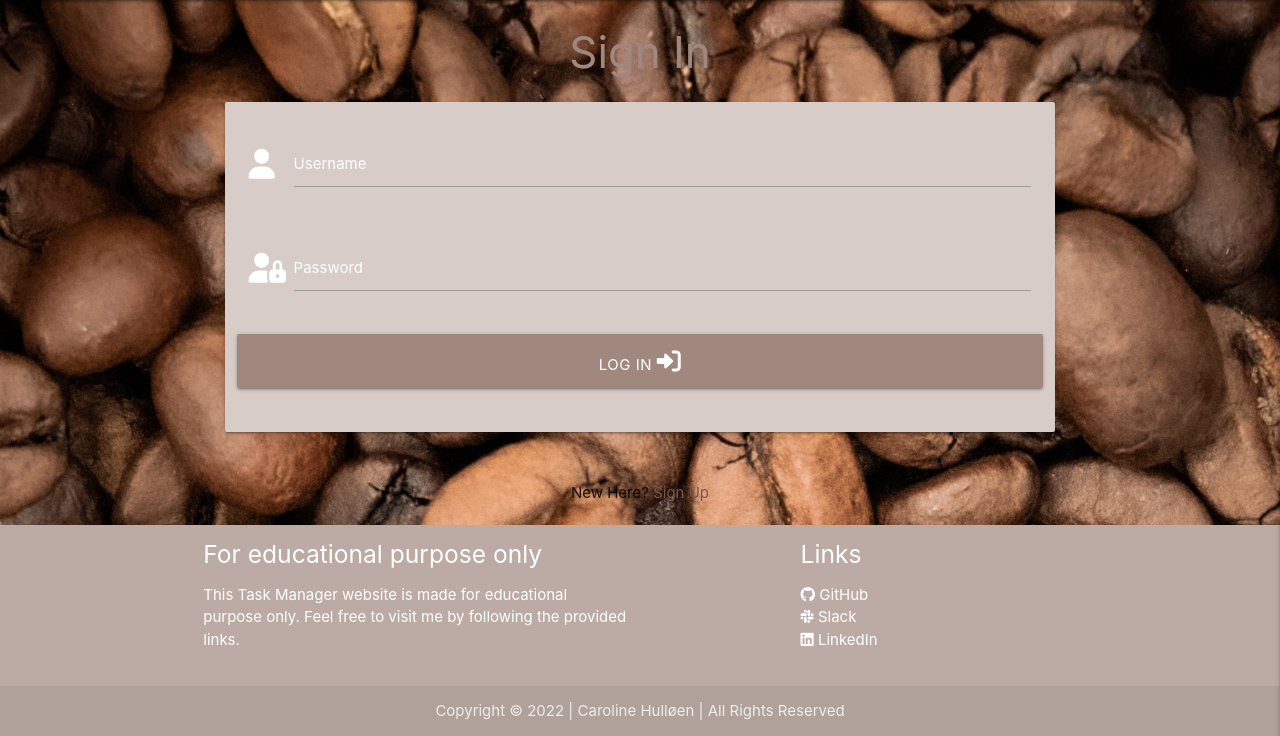
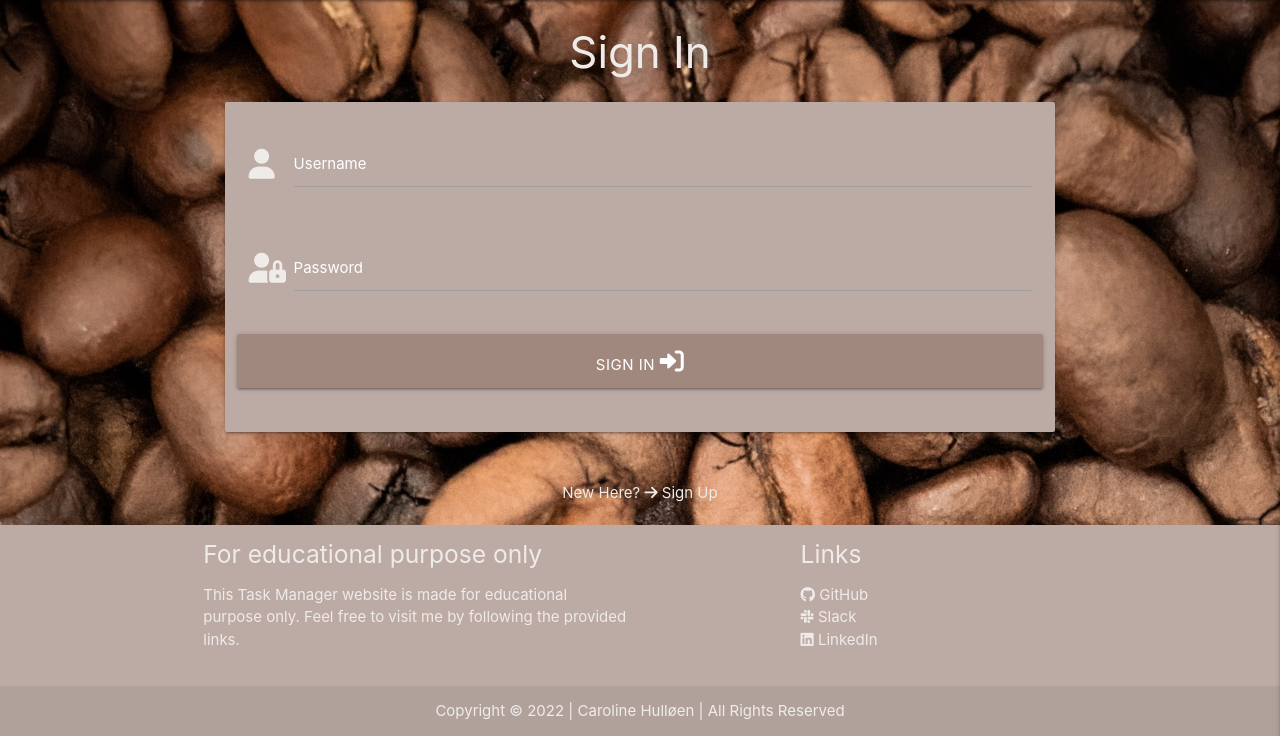
Before and after one commit to Carhul/Task_Manager, a Flask app: page /sign_in in a window 1280 px wide. Shown: the part 64-800 px from the top of the page. Run offline with Flask 2, Linux system fonts and the light colour scheme; some libraries are stand-ins or nearby versions.

Commit message:
Add arrow to already registered and new here, change classes

```diff
--- a/static/css/style.css
+++ b/static/css/style.css
@@ -4,20 +4,30 @@
 
 /* All pages */
 
+/* Background Color Of Header & Footer */
 .base-bgcolor {
     background-color: #bcaaa4;
 }
 
-.base-bgcolor2 {
-    background-color: white;
+/* Text Color Of Header & Footer */
+.base-color {
+    color: #efebe9;
 }
 
-.base-color {
-    color: white;
+.base-bgcolor2 {
+    background-color: #efebe9;
 }
 
 .base-color2 {
     color: #a1887f;
+}
+
+.base-bgcolor3 {
+    background-color: #a1887f;
+}
+
+.base-color3 {
+    color: #6d4c41;
 }
 
 .sidenav li>a {
--- a/templates/users/sign_in.html
+++ b/templates/users/sign_in.html
@@ -1,15 +1,15 @@
 {% extends "base.html" %}
 {% block content %}
 
-    <h3 class="brown-text text-lighten-2 center-align">Sign In</h3>
+    <h3 class="base-color center-align">Sign In</h3>
 
     <div class="row">
         <form class="col s12 m8 offset-m2" method="POST" action="{{ url_for('sign_in') }}">
-            <div class="card-panel brown lighten-4">
+            <div class="card-panel base-bgcolor">
                 <!-- Username -->
                 <div class="row">
 					<div class="input-field col s12">
-						<i class="fa-solid fa-user prefix white-text"></i>
+						<i class="fa-solid fa-user prefix base-color"></i>
 						<input id="username" name="username" type="text" minlength="5"
                             maxlength="15" pattern="^[a-zA-Z0-9]{5,15}$" class="validate" required>
 						<label for="username">Username</label>
@@ -18,7 +18,7 @@
                 <!-- Passowrd -->
                 <div class="row">
                     <div class="input-field col s12">
-						<i class="fa-solid fa-user-lock prefix white-text"></i>
+						<i class="fa-solid fa-user-lock prefix base-color"></i>
                         <input id="password" name="password" type="password" minlength="5"
                             maxlength="15" pattern="^[a-zA-Z0-9]{5,15}$" class="validate" required>
                         <label for="password">Password</label>
@@ -26,8 +26,8 @@
                 </div>
                 <!-- Sign In -->
                 <div class="row">
-                    <button type="submit" class="col s12 btn-large brown lighten-2">
-                        Log In <i class="fa-solid fa-right-to-bracket"></i>
+                    <button type="submit" class="col s12 btn-large base-bgcolor3">
+                        Sign In <i class="fa-solid fa-right-to-bracket"></i>
                     </button>
                 </div>
             </div>
@@ -36,9 +36,9 @@
 
     <div class="row">
         <div class="col s12">
-            <p class="center-align">
+            <p class="center-align base-color">
                 New Here?
-                <a href="{{ url_for('sign_up') }}" class="brown-text text-darken-10">Sign Up</a>
+                <a href="{{ url_for('sign_up') }}" class="base-color"><i class="fa-solid fa-arrow-right"></i> Sign Up</a>
             </p>
         </div>
     </div>
```
Also changed, not shown: templates/users/sign_up.html (+7 -7 lines).
